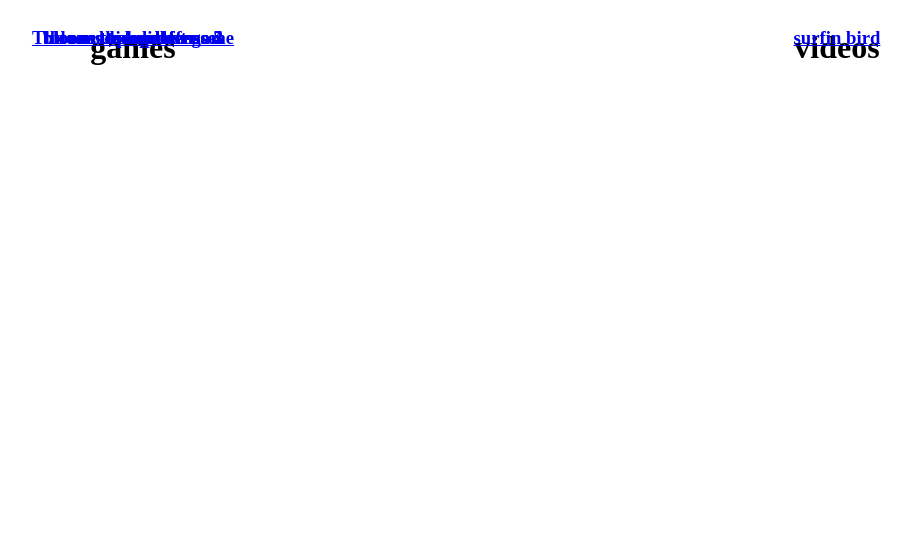
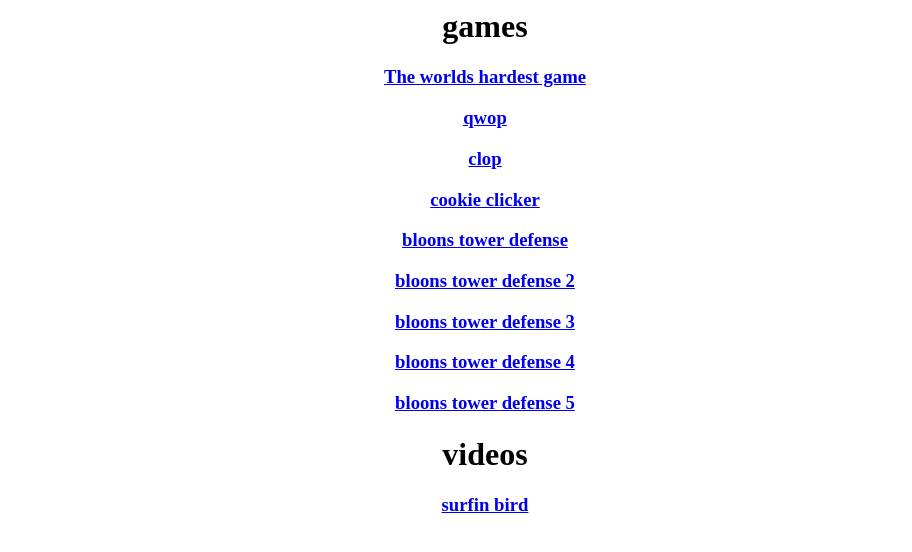
Before and after one commit to Fisher37566/fisher37566.github.io, a PHP site: page / in a window 1280 px wide. Shown: the top 552 px of the page, without its empty margins (155-1067 px from the left). Run offline with PHP 8.4, Linux system fonts and the light colour scheme.

Commit message:
Update style.css

```diff
--- a/style.css
+++ b/style.css
@@ -1,18 +1,10 @@
 .games {
-  z-index:10;
-  position:absolute;
-  width: 45%;
+  width: 100%;
   text-align:center;
   padding:0;
-  left:0;
-  float:left;
   }
 .videos {
-  z-index:5;
-  position:absolute;
-  width: 45%;
+  width: 100%;
   text-align:center;
   padding:0;
-  right:0;
-  float:right;
   }
```
